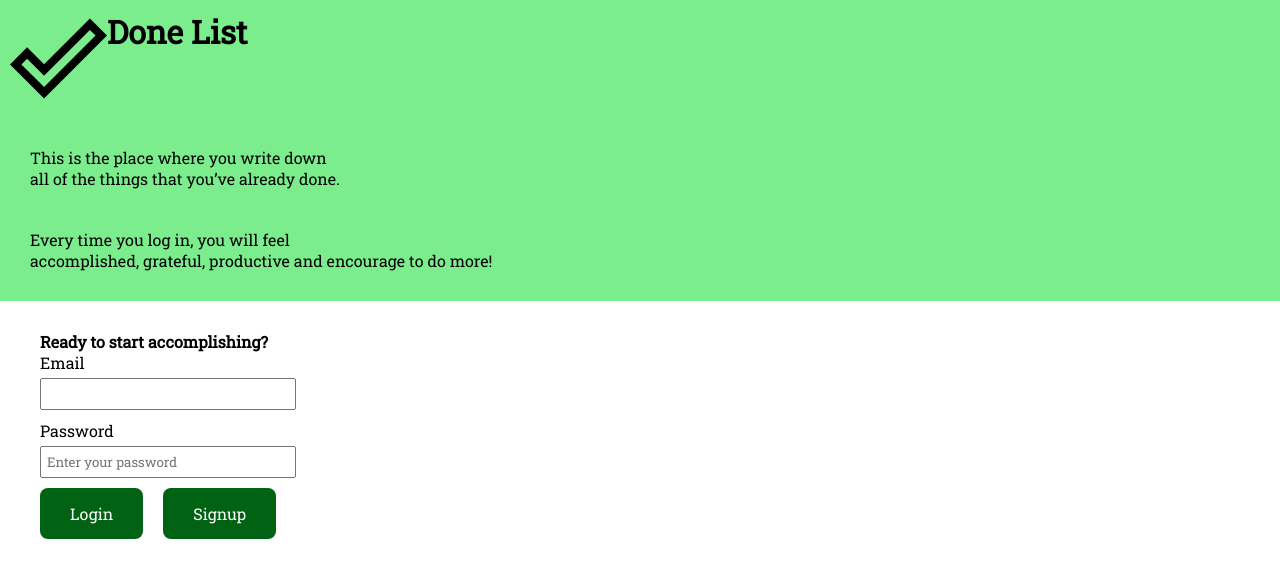
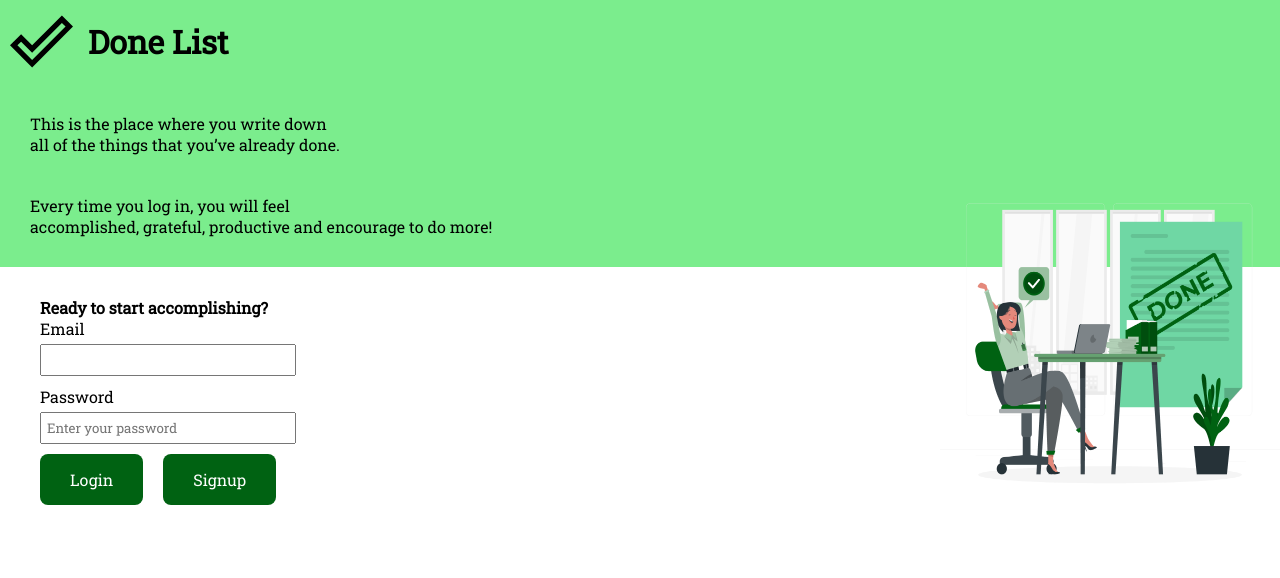
Before and after one commit to saraiovieira/done-list, a React (Create React App) app in the folder client/: page / in a window 1280 px wide. Shown: the top 578 px of the page. Built offline with nearby package versions, Linux system fonts and the light colour scheme; no server answers; the HTML template or start-up script is replaced by a standard one.

Commit message:
fix page

```diff
--- a/client/src/Pages/Home/Home.css
+++ b/client/src/Pages/Home/Home.css
@@ -15,6 +15,12 @@ header,
 header {
   display: flex;
   padding: 10px;
+  align-items: center;
+  gap: 15px;
+}
+
+.home_logo {
+  width: 10%;
 }
 
 .logo {
@@ -32,12 +38,19 @@ header {
   text-align: justify;
 }
 
+.home__second-section {
+  display: flex;
+  flex-direction: column;
+  justify-content: space-between;
+}
+
 .home__form-section {
   display: flex;
   flex-direction: column;
+  justify-content: center;
+  align-items: center;
   margin-top: 30px;
-  margin-left: 40px;
-  width: fit-content;
+  width: 100%;
 }
 
 .home__paragraph-form {
@@ -73,3 +86,41 @@ header {
   font-size: 16px;
   border-radius: 8px;
 }
+
+.home__img-container {
+  display: flex;
+  justify-content: center;
+}
+
+.home__img-container img {
+  width: 80%;
+}
+
+@media (min-width:641px) {
+  .home_logo {
+    width: 5%;
+  }
+}
+
+@media (min-width:961px)  {
+  .home__second-section {
+    flex-direction: row;
+  }
+
+  .home__form-section {
+    justify-content: baseline;
+    align-items: baseline;
+    margin-top: 30px;
+    margin-left: 40px;
+    width: fit-content;
+  }
+
+  .home__img-container {
+    justify-content: flex-end;
+  }
+
+  .home__img-container img {
+    width: 50%;
+    margin-top: -105px;
+  }
+}
--- a/client/src/Pages/Home/Home.jsx
+++ b/client/src/Pages/Home/Home.jsx
@@ -3,6 +3,7 @@ import React, { useState } from "react";
 import "./Home.css";
 import { useNavigate } from "react-router-dom";
 import { validEmail, validPassword } from "../../Validation/Validation";
+import doneImage from "../../../src/done-image.png";
 
 const Home = () => {
   let navigate = useNavigate();
@@ -103,6 +104,7 @@ const Home = () => {
           productive and encourage to do more!
         </p>
       </article>
+      <div className="home__second-section">
         <div className="home__form-section">
           <p className="home__paragraph-form">Ready to start accomplishing? </p>
           <form className="home__form">
@@ -151,6 +153,10 @@ const Home = () => {
             {errorMessage && <p className="error">{errorMessage}</p>}
           </form>
         </div>
+        <div className="home__img-container">
+          <img src={doneImage} alt="Woman who is happy to have finished a task and is sitting in front of a desk with her laptop open" />
+        </div>
+      </div>
     </>
   );
 };
```
Lines whose indentation alone changed are shown as unchanged.
